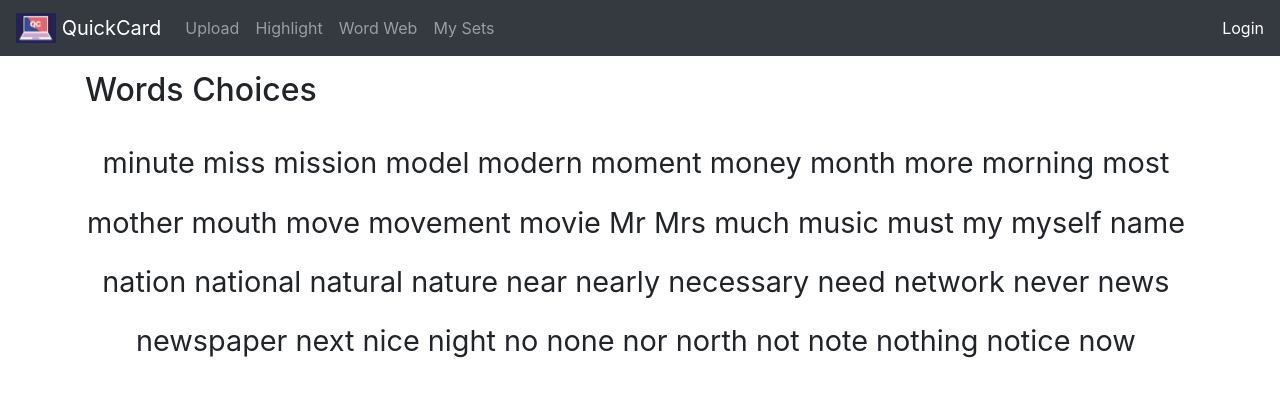
After one commit to KeithMMeyer/HackOhio, a PHP site: page /wordweb.php in a window 1280 px wide. The commit adds this page. Shown: the top 397 px of the page. Run offline with PHP 8.4, Linux system fonts and the light colour scheme; some libraries are stand-ins or nearby versions.

Commit message:
Working wordcloud

```diff
--- a/includes/include_nav.php
+++ b/includes/include_nav.php
@@ -16,6 +16,9 @@
               <a class="nav-link" href="/HackOhio/web/viewer.php">Highlight</a>
             </li>
             <li class="nav-item">
+              <a class="nav-link" href="/HackOhio/wordweb.php">Word Web</a>
+            </li>
+            <li class="nav-item">
               <a class="nav-link" href="/HackOhio/sets.php">My Sets</a>
             </li>
           </ul>
--- /dev/null
+++ b/wordweb.php
@@ -0,0 +1,48 @@
+<!DOCTYPE html>
+<html>
+<head>
+      <link rel="stylesheet" href="https://cdn.jsdelivr.net/npm/bootstrap@4.5.3/dist/css/bootstrap.min.css" integrity="sha384-TX8t27EcRE3e/ihU7zmQxVncDAy5uIKz4rEkgIXeMed4M0jlfIDPvg6uqKI2xXr2" crossorigin="anonymous">
+      <link rel="stylesheet" href="study.css">
+    <script src="https://code.jquery.com/jquery-3.5.1.slim.min.js" integrity="sha384-DfXdz2htPH0lsSSs5nCTpuj/zy4C+OGpamoFVy38MVBnE+IbbVYUew+OrCXaRkfj" crossorigin="anonymous"></script>
+    <script src="https://cdn.jsdelivr.net/npm/bootstrap@4.5.3/dist/js/bootstrap.bundle.min.js" integrity="sha384-ho+j7jyWK8fNQe+A12Hb8AhRq26LrZ/JpcUGGOn+Y7RsweNrtN/tE3MoK7ZeZDyx" crossorigin="anonymous"></script>
+
+<title>QuickCard - Study</title>
+<?php include 'includes/include_BS.php';?>
+</head>
+<body>
+<?php include 'includes/include_nav.php';?>
+
+<div class="container">
+	<h2> Words Choices </h2>
+	<br>
+	<div id="cloud" style="text-align: center; font-size: 1.8em;">
+	</div>
+</div>
+
+<script>
+	var words = [
+"minute","miss","mission","model","modern","moment","money","month","more","morning","most","mother","mouth","move","movement","movie","Mr","Mrs","much","music","must","my","myself","name","nation","national","natural","nature","near","nearly","necessary","need","network","never","news","newspaper","next","nice","night","no","none","nor","north","not","note","nothing","notice","now"
+	];
+	var chosenWords = [];
+
+	for (var i = 0; i < words.length; i++) {
+		document.getElementById("cloud").innerHTML += "<p class='aWord' id='word" + i + "' style='display: inline-block; ' onclick='chooseWord(" + i + ")'>" + words[i] + "&nbsp;</p>";
+	}
+
+	function chooseWord(wordId) {
+		let word = words[wordId];
+			if (!chosenWords.includes(word)) {
+				chosenWords.push(word);
+				document.getElementById("word" + wordId).style.backgroundColor = "#2E0854";
+				document.getElementById("word" + wordId).style.color = "white";
+				document.getElementById("word" + wordId).style.fontWeight = "bold";
+			} else {
+				chosenWords.pop(word);
+				document.getElementById("word" + wordId).style.backgroundColor = "white";
+				document.getElementById("word" + wordId).style.color = "#212529";
+				document.getElementById("word" + wordId).style.fontWeight = "normal";
+			}
+	}
+</script>
+
+</html>
```
